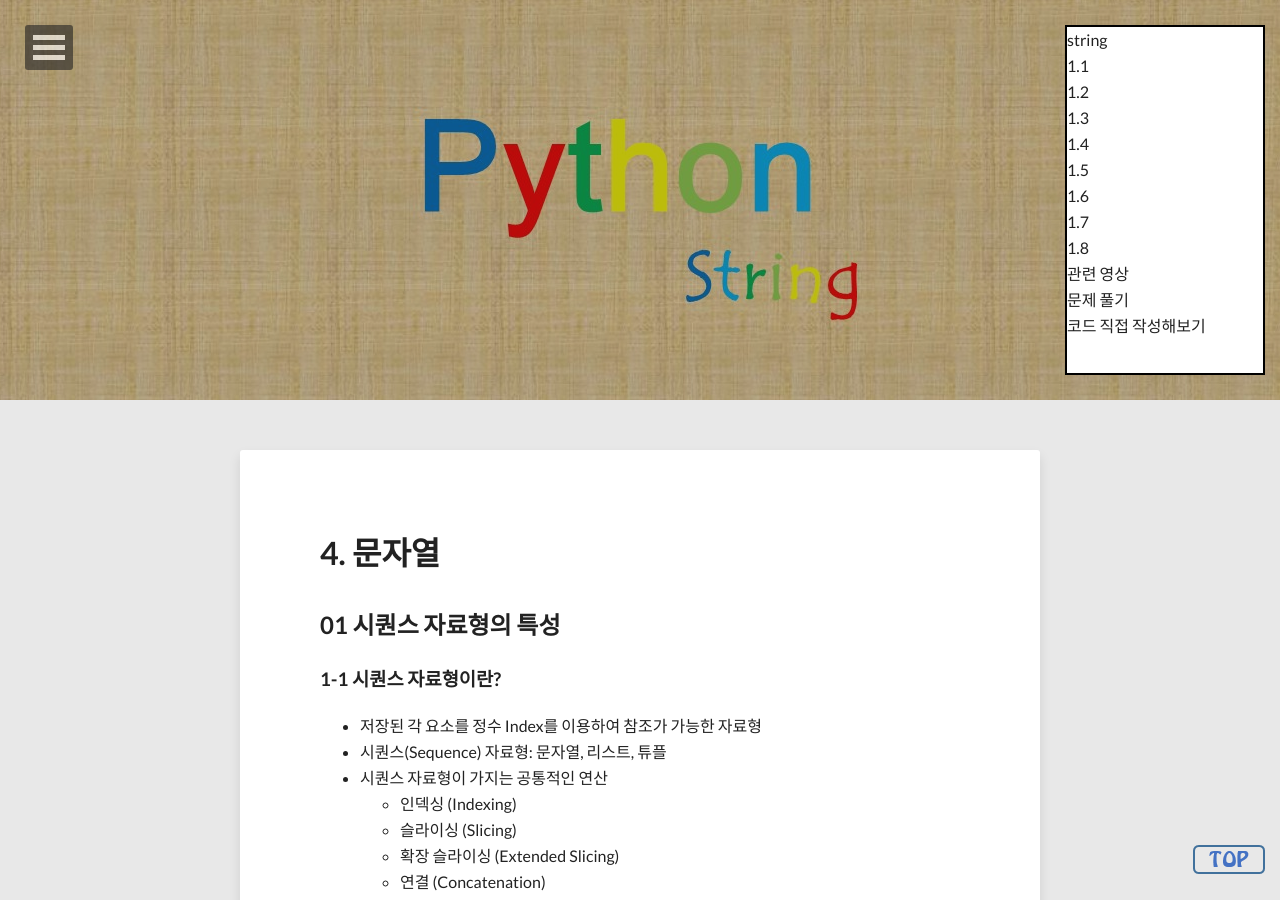
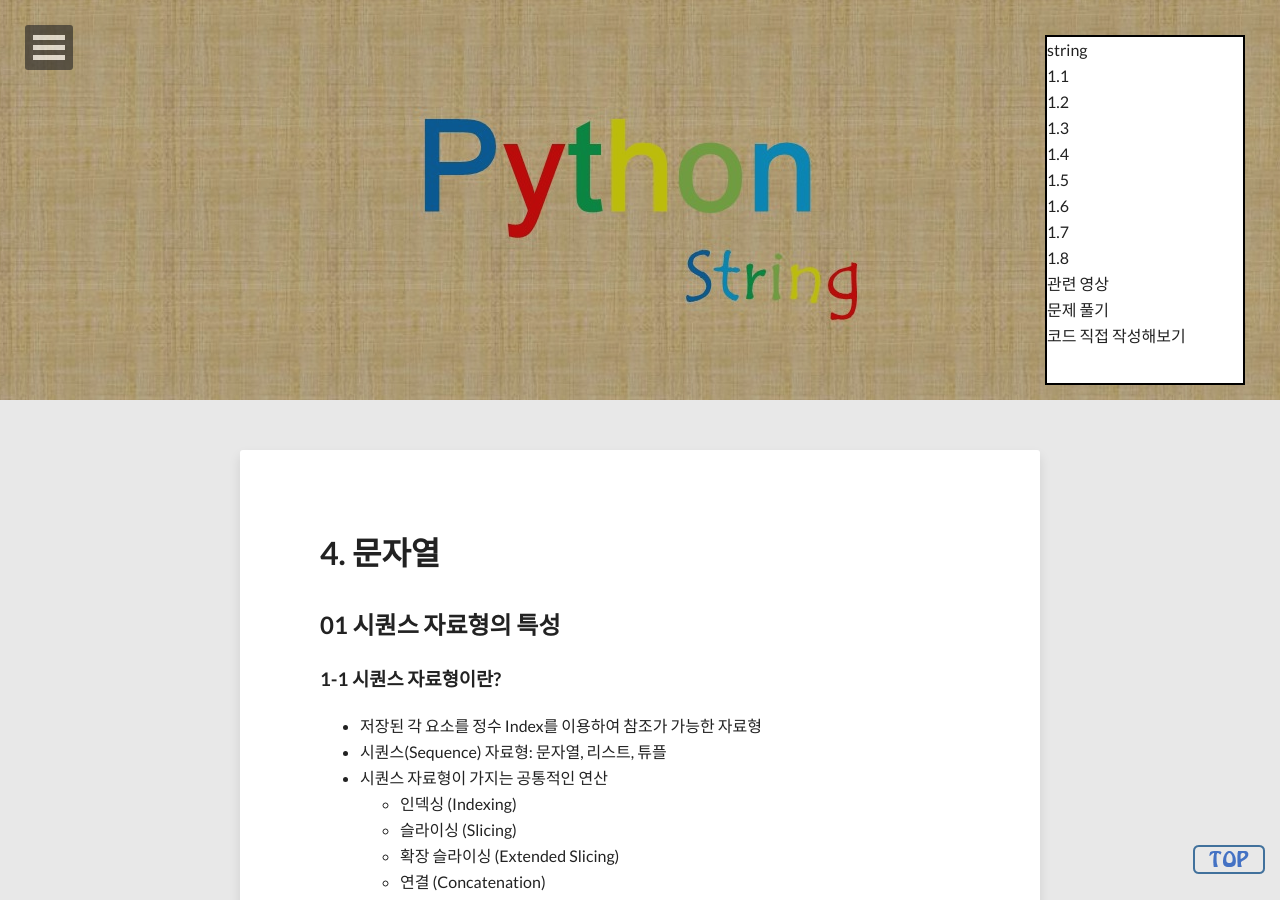
Before and after one commit to geoncheollee/geonblog, a Jekyll site: the page built from lecture_2.md, in a window 1280 px wide and 900 px high. Built offline with Jekyll 4.4.1, drawn with Linux system fonts in a browser that asks for light colours; nearby versions of some CDN libraries; comment, search, counter and statistics services are not loaded.

Commit message:
Update lecture_2.md

```diff
--- a/lecture_2.md
+++ b/lecture_2.md
@@ -15,7 +15,7 @@
 
 
 
-		<div style="background: white; height: 350px; width: 200px; border: 2px solid black; position: fixed; top: 25px; right: 15px;">
+		<div style="background: white; height: 350px; width: 200px; border: 2px solid black; position: fixed; top: 35px; right: 35px;">
   			<a href="#string">  string</a> <br>
   			<a href="#string_1">  1.1</a> <br>
   			<a href="#string_2">  1.2</a> <br>
```
